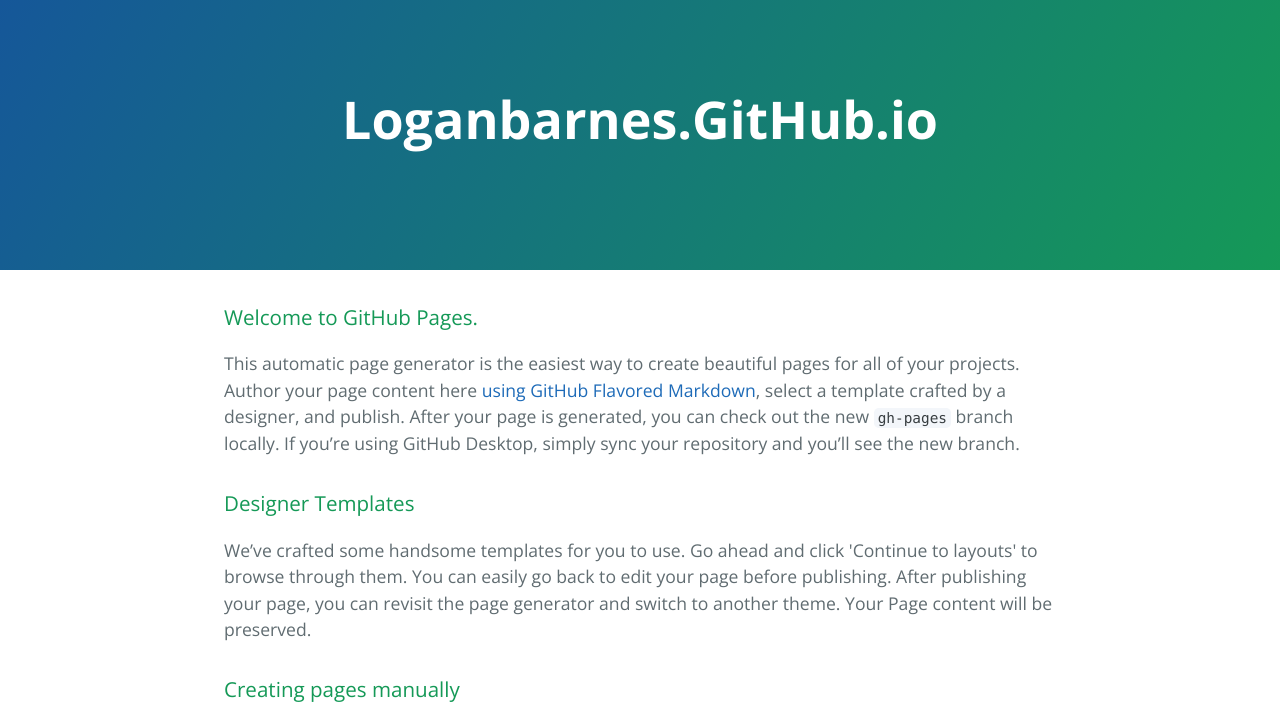
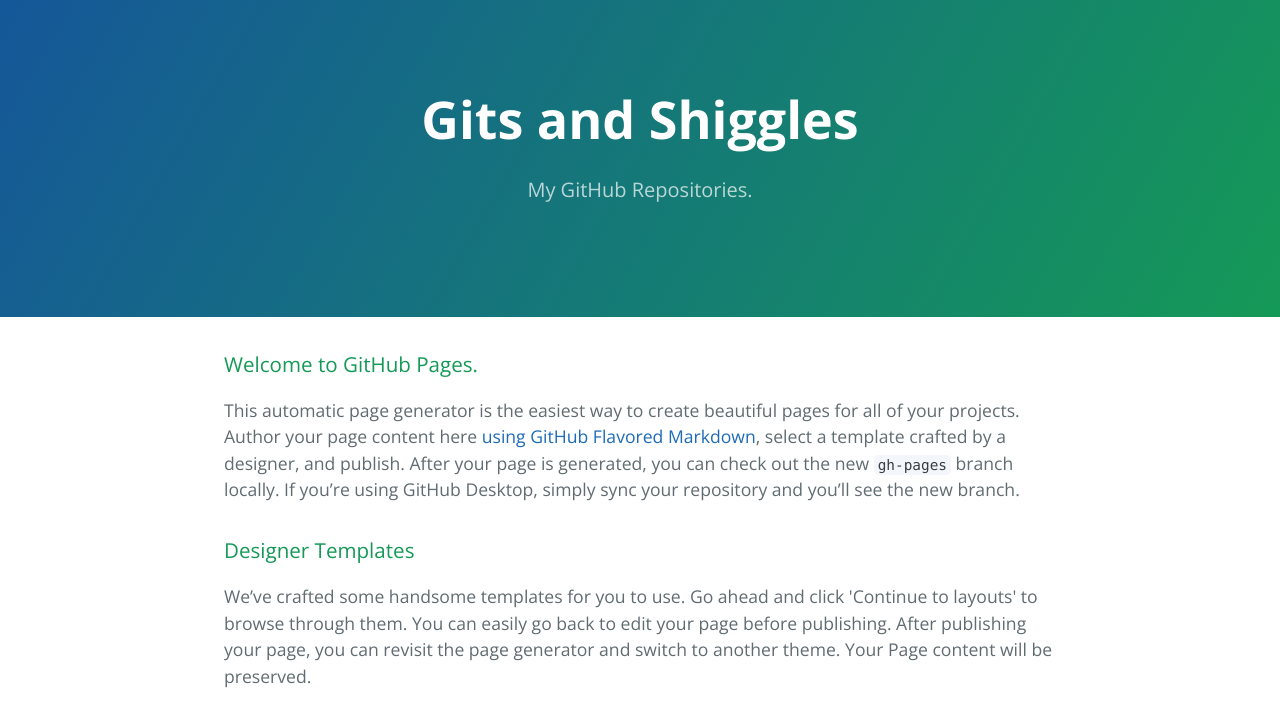
Before and after one commit to LoganBarnes/loganbarnes.github.io, a plain HTML site: page index.html in a window 1280 px wide. Shown: the top 718 px of the page. Drawn offline with nearby package versions, Linux system fonts and the light colour scheme.

Commit message:
New Title

```diff
--- a/index.html
+++ b/index.html
@@ -11,8 +11,8 @@
   </head>
   <body>
     <section class="page-header">
-      <h1 class="project-name">Loganbarnes.GitHub.io</h1>
-      <h2 class="project-tagline"></h2>
+      <h1 class="project-name">Gits and Shiggles</h1>
+      <h2 class="project-tagline">My GitHub Repositories.</h2>
     </section>
 
     <section class="main-content">
```
